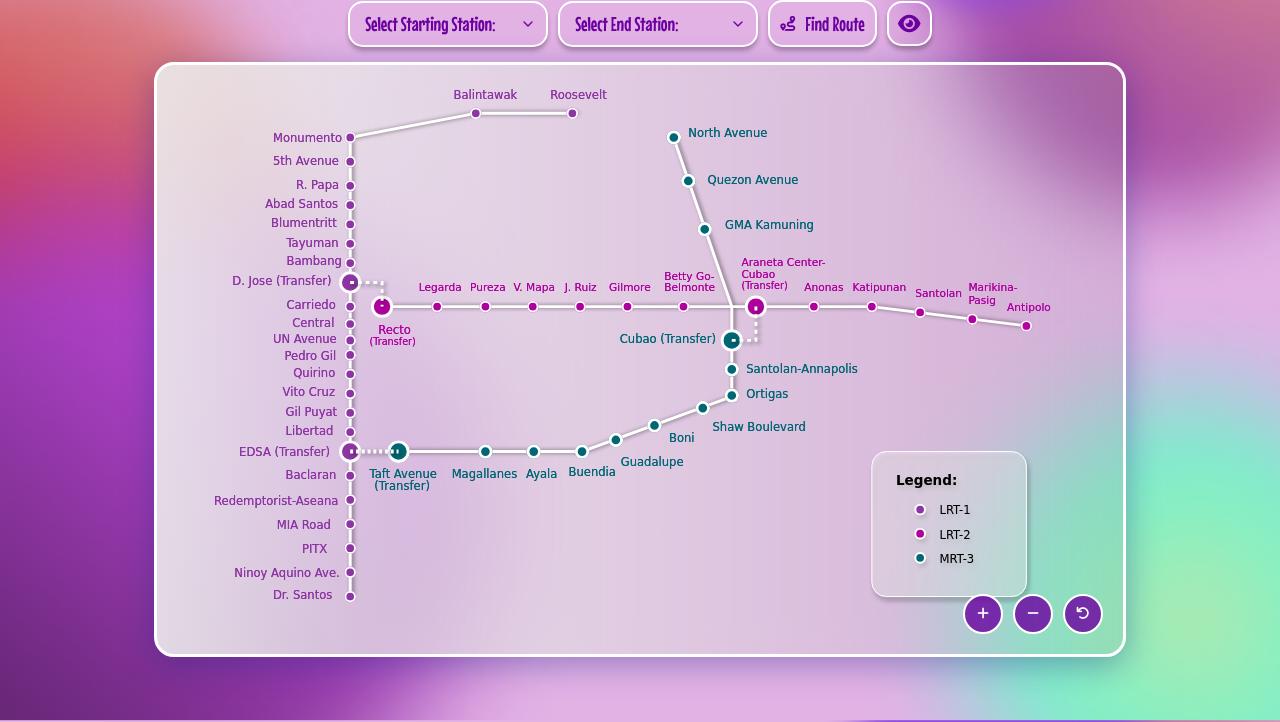
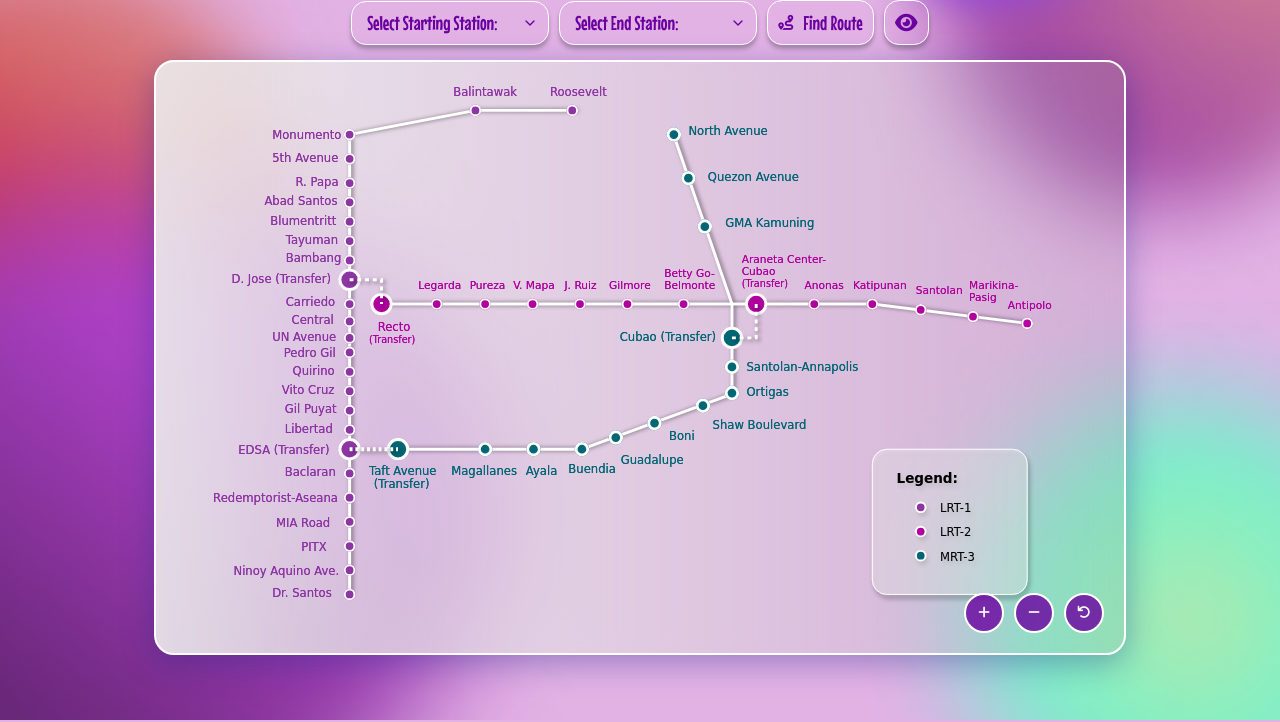
Before and after one commit to aidantiu/dsa_portfolio, a Flask app: page /graph in a window 1280 px wide. Shown: the part 190-912 px from the top of the page. Run offline with Flask 3, Linux system fonts and the light colour scheme.

Commit message:
Reduce border thickness in graph styles.

```diff
--- a/portfolio/app/static/styles/graph-style.css
+++ b/portfolio/app/static/styles/graph-style.css
@@ -82,7 +82,7 @@
     /* Custom select styling */
     padding: 10px 15px;
     border-radius: 15px;
-    border: 2px solid #FFF;
+    border: 1px solid #FFF;
     background: #E2B2E5;
     backdrop-filter: blur(2px);
     box-shadow: 0px 4px 4px 0px rgba(0, 0, 0, 0.25);
@@ -176,7 +176,7 @@
     gap: 10px;
     padding: 10px 10px 10px 10px;
     border-radius: 15px;
-    border: 2px solid #FFF;
+    border: 1px solid #FFF;
     background: transparent;
     backdrop-filter: blur(2px);
     box-shadow: 0px 4px 4px 0px rgba(0, 0, 0, 0.25);
@@ -248,7 +248,7 @@
     width: 45px;
     height: 45px;
     padding: 10px 15px;
-    border: 2px solid #FFF;
+    border: 1px solid #FFF;
     border-radius: 15px;
     background: transparent;
     color: #6b00a1;
@@ -524,7 +524,7 @@
 .graph-box {
     width: 1000px;
     height: 595px;
-    border: 3px solid rgb(255, 255, 255);
+    border: 2px solid rgb(255, 255, 255);
     border-radius: 20px;
     background: linear-gradient(
         to right,
```
